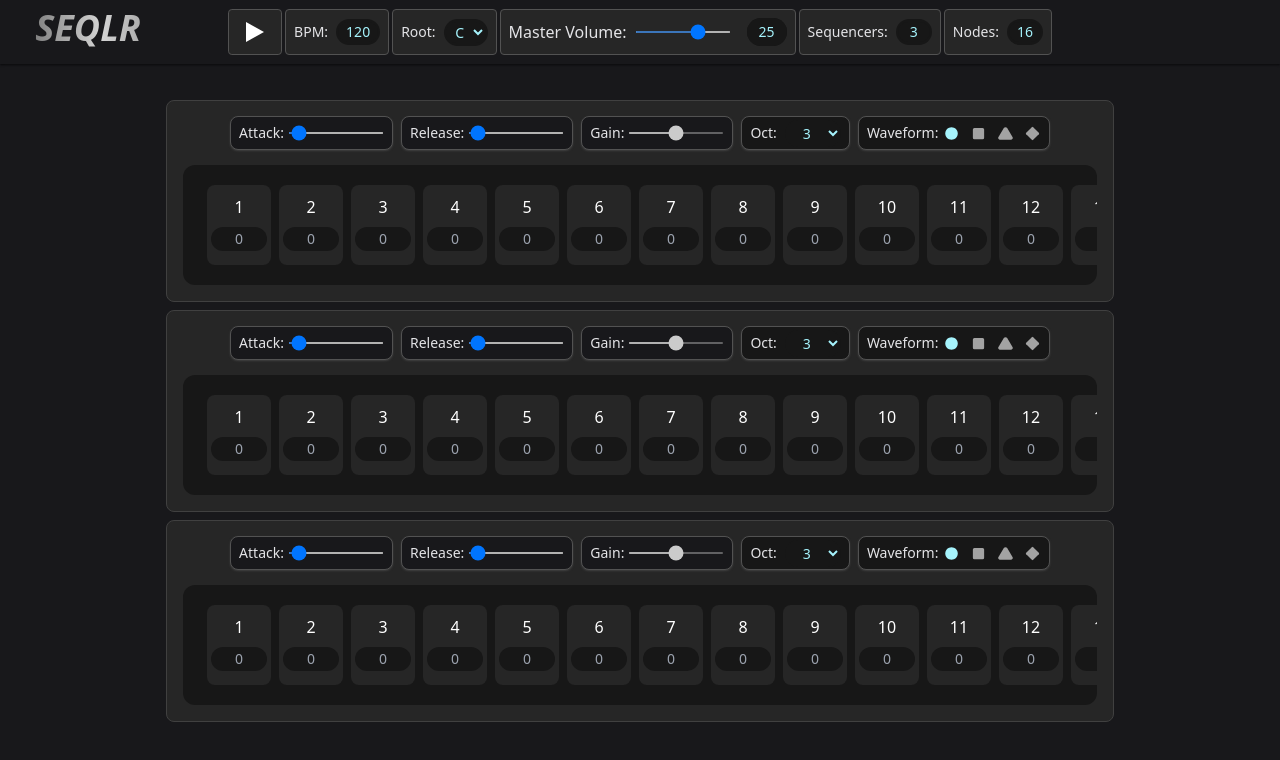
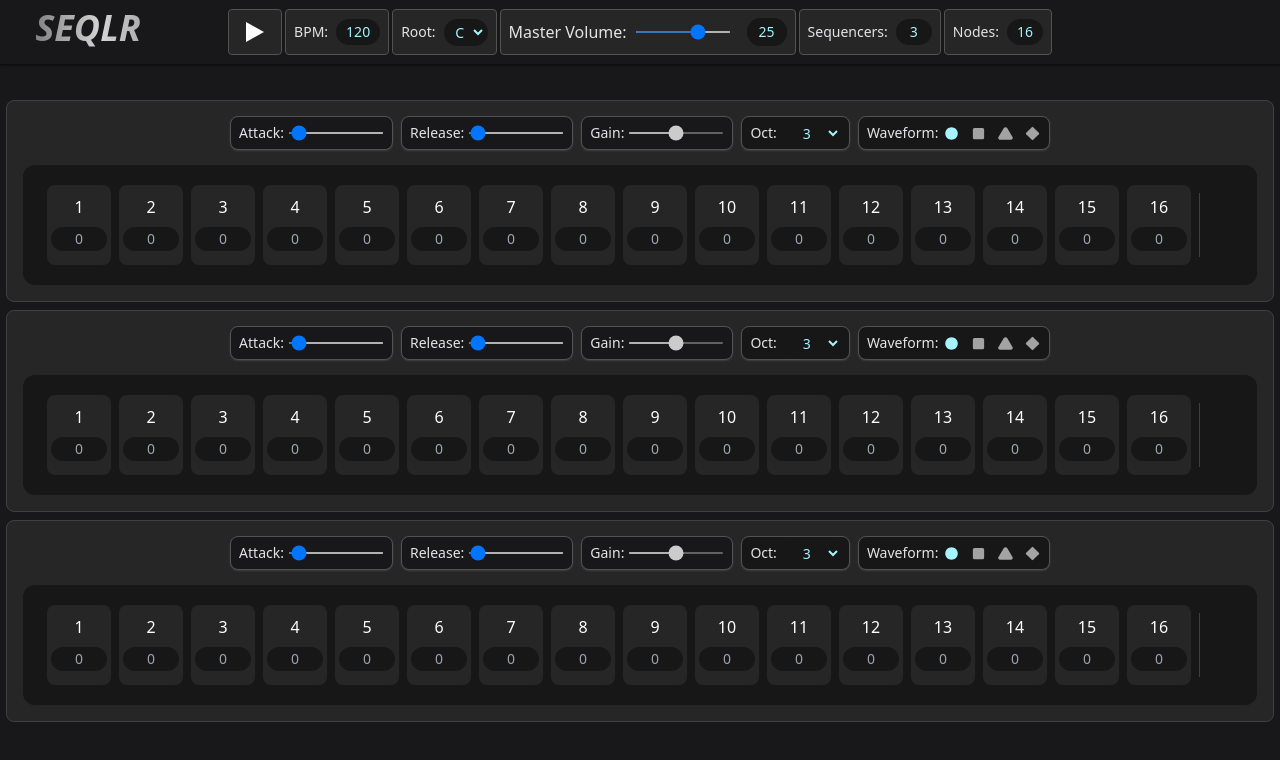
Before and after one commit to wjeffreys96/seqlr, a React (Vite) app: page / in a window 1280 px wide. Shown: the top 760 px of the page. Built offline with nearby package versions, Linux system fonts and the light colour scheme.

Commit message:
WIP: global x scrollbar

```diff
--- a/src/App.tsx
+++ b/src/App.tsx
@@ -9,7 +9,7 @@ export default function App() {
           SEQLR
         </h1>
         <Nav />
-        <main className="mx-auto pt-2 max-w-[75vw] min-h-custom max-h-custom overflow-auto scrollbar-thin scrollbar-thumb-neutral-500 ">
+        <main className="mx-auto pt-2 max-w-7xl min-h-custom max-h-custom overflow-y-auto scrollbar-thin scrollbar-thumb-neutral-500 ">
           <Sequencer />
         </main>
       </div>
--- a/src/components/Sequencer.tsx
+++ b/src/components/Sequencer.tsx
@@ -1,4 +1,4 @@
-import { useContext, useEffect, useRef, useState } from "react";
+import { useContext, useRef } from "react";
 import { cn } from "../utils/cn.ts";
 import { audioCtx } from "../AudioContext.ctx.tsx";
 import type { AudioContextType, SequencerObject } from "../@types/AudioContext";
@@ -10,19 +10,10 @@ export default function Sequencer() {
   const actx = useContext<AudioContextType>(audioCtx);
   const { state, dispatch } = actx;
   const seqRefArr = useRef<(HTMLDivElement | null)[]>([]);
-  const [scrollWidthVal, setScrollWidthVal] = useState<number>(0);
-
-  useEffect(() => {
-    if (seqRefArr.current[0]) {
-      console.log(seqRefArr.current[0].scrollWidth);
-      setScrollWidthVal(seqRefArr.current[0]?.scrollWidth);
-    }
-    // console.log(scrollWidthVal);
-  }, [state]);
 
   const handleXScroll = (e: React.SyntheticEvent) => {
     seqRefArr.current.forEach((el) => {
-      el?.scrollTo({
+      el?.scroll({
         left: e.currentTarget.scrollLeft,
         behavior: "auto",
       });
@@ -45,9 +36,15 @@ export default function Sequencer() {
     if (globSeqArr.length > 0) {
       return (
         <>
-          <div onScroll={handleXScroll} className="overflow-x-scroll w-72 h-5">
-            <div className="w-[1200px]" />
-          </div>
+          {seqRefArr.current[0] && (
+            <div
+              onScroll={(e) => handleXScroll(e)}
+              style={{ width: `${seqRefArr.current[0].offsetWidth}px` }}
+              className="overflow-x-scroll scrollbar-thin scroll-thumb-neutral-600 h-5"
+            >
+              <div className="" style={{ width: `${seqRefArr.current[0].scrollWidth}px` }} />
+            </div>
+          )}
           {globSeqArr.map((arr, outerIndex) => {
             return (
               <div
@@ -59,7 +56,6 @@ export default function Sequencer() {
                   ref={(el) => {
                     seqRefArr.current[outerIndex] = el;
                   }}
-                  onScroll={(e) => handleXScroll(e)}
                   className={cn(
                     "flex scrollbar-thumb-neutral-600 scrollbar-thin overflow-auto bg-neutral-900 p-5 rounded-xl ",
                   )}
```
